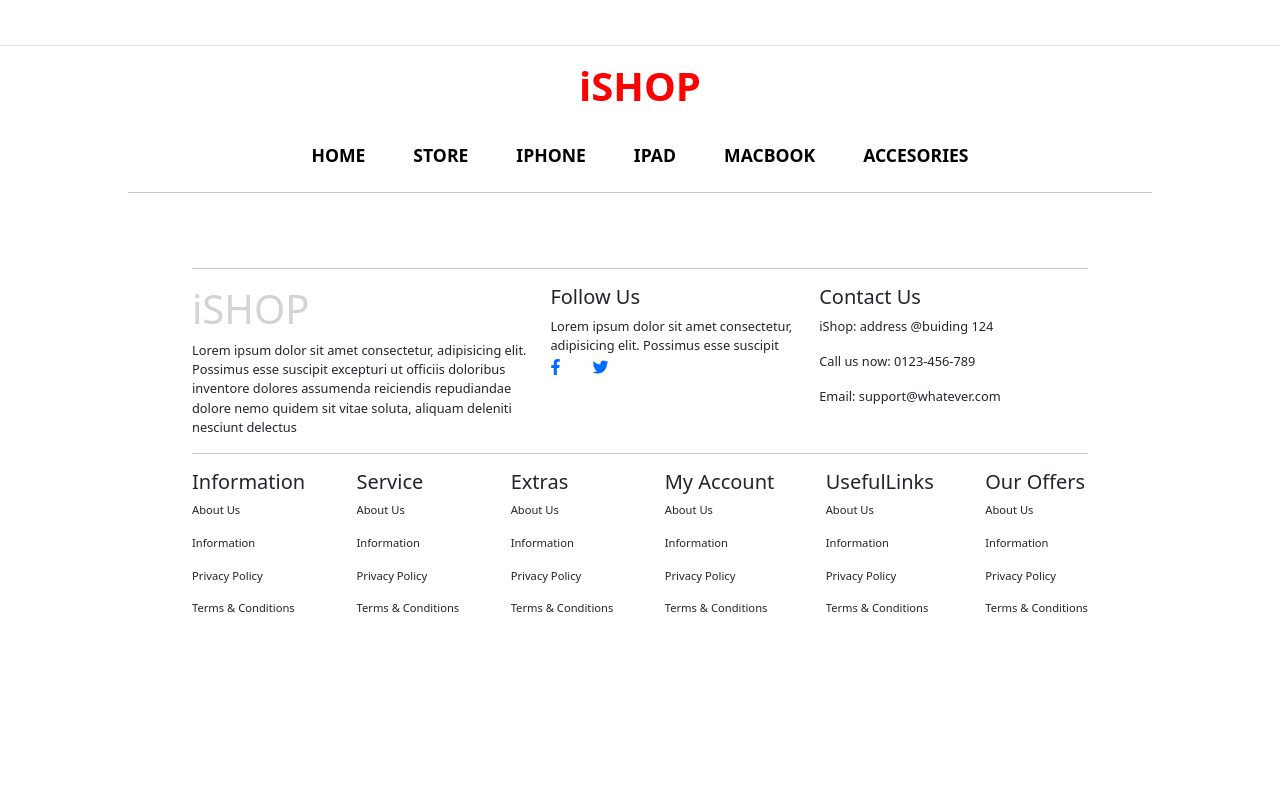
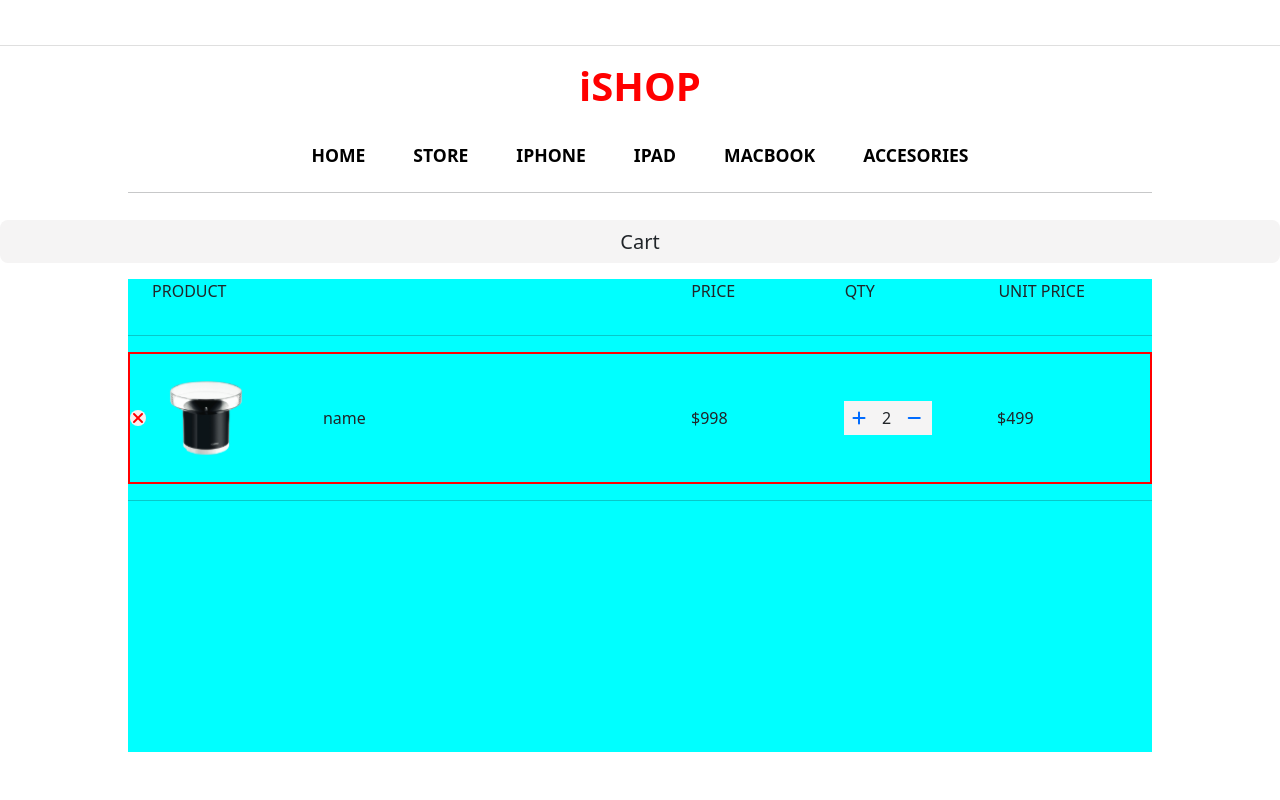
Before and after one commit to PratikshaSurwade/iShop-Mern-App, a React (Create React App) app: page /cart in a window 1280 px wide. Shown: the top 800 px of the page. Built offline with nearby package versions, Linux system fonts and the light colour scheme.

Commit message:
cart & pagination improved

```diff
--- a/package.json
+++ b/package.json
@@ -12,6 +12,7 @@
     "react": "^17.0.2",
     "react-bootstrap": "^2.2.2",
     "react-carousel-minimal": "^1.4.1",
+    "react-custom-scrollbars-2": "^4.4.0",
     "react-dom": "^17.0.2",
     "react-rating-stars-component": "^2.2.0",
     "react-router-dom": "^6.2.2",
--- a/src/App.js
+++ b/src/App.js
@@ -6,7 +6,7 @@ import Heading from "./Navbar/Navbar";
 import Home from "./HomePage/Home";
 import Footer from "./footer/Footer";
 import Store from "./accesories/store";
-// import Cart from "./cart/Cart";
+import Cart from "./cart/Cart";
 
 function App() {
   return (
@@ -18,7 +18,7 @@ function App() {
 
       <Route path="/" style={{"zIndex":"5"}} element={<Home />} />
       <Route path="/accesories" element={<Store />} />
-      {/* <Route path="/cart" element={<Cart />} /> */}
+      <Route path="/cart" element={<Cart />} />
       </Routes>
       <Footer/>
     </BrowserRouter>
--- a/src/accesories/largesidebar/verticalbar.js
+++ b/src/accesories/largesidebar/verticalbar.js
@@ -67,7 +67,7 @@ function Verticalbar() {
                         </div>
                     </div>
                     <div className='cardsbox'>
-                        {itemData.map(data=> {
+                        {itemData.slice(0,12).map(data=> {
                             return <Bestseller info={ data } />
                         })}
                     </div>
--- /dev/null
+++ b/src/cart/Cart.js
@@ -0,0 +1,43 @@
+import React from 'react';
+import "./cart.css";
+import imagee from "./../HomePage/feacturedprods/featuredproducts/Netatmo_rain.svg";
+import { Scrollbars } from 'react-custom-scrollbars-2';
+
+function Cart() {
+  return (
+    <>
+        <h5 className='topHeader'>Cart</h5>
+        <div className='cartitembox'>
+            <div className='topHead'>
+                <p>PRODUCT</p>
+                <p>PRICE</p>
+                <p>QTY</p>
+                <p>UNIT PRICE</p>
+            </div>
+            <hr></hr>
+            <Scrollbars style={{height:"25rem"}}>
+            <div className='itemContainer'>
+                <i class="cancle fa-solid fa-xmark"></i>
+                <img className='itemImage' src={imagee}></img>
+                <div className='itemname'>name</div>
+                <div className='itemPrice'>$998</div>
+                <div>
+                    <div className='itemsCount'>
+                        <i class="fa-solid fa-plus"></i>
+                        <p>2</p>
+                        <i class="fa-solid fa-minus"></i>
+                    </div>
+                </div>
+                <div className='perItemPrice'>$499</div>
+            </div>
+            <hr></hr>
+
+
+
+            </Scrollbars>
+        </div>
+    </>
+  )
+}
+
+export default Cart;
--- /dev/null
+++ b/src/cart/cart.css
@@ -0,0 +1,71 @@
+.topHeader{
+    background-color:#f5f4f4;
+    border-radius: 0.5rem;
+    text-align: center;
+    padding-top: 0.6rem;
+    padding-bottom: 0.6rem;
+    margin-bottom: 1rem;
+}
+.cartitembox{
+    background-color: aqua;
+    margin-left:10% ;
+    margin-right: 10%;
+}
+/* .mainitemBox{
+    height: 25rem;
+
+    overflow-y: scroll;
+} */
+.topHead{
+    display: grid;
+    grid-template-columns: 55% 15% 15% 15%;
+}
+.topHead>:first-child{
+    padding-left: 1.5rem;
+}
+.itemContainer{
+    border: red 2px solid;
+    display: grid;
+    align-items: center;
+    grid-template-columns: 2% 13% 40% 15% 15% 15%;
+
+}
+.fa-xmark{
+    font-size: 1rem;
+}
+.cancle{
+    width: 1rem;
+    height: 1rem;
+    margin: 0cm;
+    padding: 0px;
+    display: flex;
+    color: red;
+    background-color: rgb(250, 239, 239);
+    border-radius: 50%;
+    justify-content: center;
+    align-content: center;
+    align-items: center;
+}
+.itemImage{
+    width: 7rem;
+    height: 8rem;
+}
+.itemname{
+    padding-left: 2.5rem;
+}
+.itemsCount{
+    width: 5.5rem;
+    background-color:#f5f4f4;
+
+    display: flex;
+    align-items: center;
+}
+.itemsCount>p,.itemsCount>i{
+    margin: 0rem;
+    padding: 0.3rem 0.5rem 0.3rem 0.5rem;
+}
+.itemsCount>i{
+    color: #006CFF;
+    cursor: pointer;
+
+}
```
Also changed, not shown: src/accesories/largesidebar/Pagination.js (added, +9 -0 lines), src/accesories/largesidebar/pagination.css (added), 1 other file (tests, documents, lock files or other folders).
